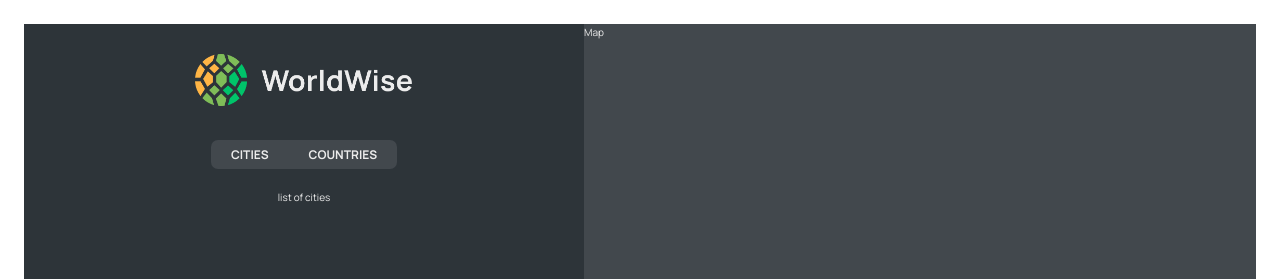
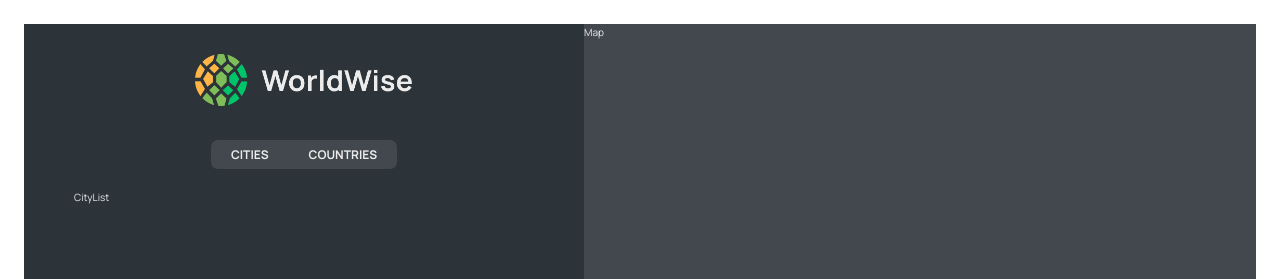
Before and after one commit to irabruce10/wordWise, a React (Vite) app: page /app in a window 1280 px wide. Shown: the top 279 px of the page. Built offline with nearby package versions, Linux system fonts and the light colour scheme.

Commit message:
routing and spa

```diff
--- a/src/App.jsx
+++ b/src/App.jsx
@@ -5,6 +5,7 @@
 import PageNotFound from "./pages/PageNotFound";
 import Login from "./pages/Login";
 import AppLayout from "./pages/AppLayout";
+import CityList from "./components/CityList";
 
 function App() {
   return (
@@ -16,8 +17,8 @@
           <Route path="pricing" element={<Pricing />} />
           <Route path="login" element={<Login />} />
           <Route path="app" element={<AppLayout />}>
-            <Route index element={<p>list of cities</p>} />
-            <Route path="cities" element={<p>list of cities</p>} />
+            <Route index element={<CityList />} />
+            <Route path="cities" element={<CityList />} />
             <Route path="countries" element={<p>list of countries</p>} />
             <Route path="form" element={<p>Form</p>} />
           </Route>
--- /dev/null
+++ b/src/components/CityList.jsx
@@ -0,0 +1,7 @@
+import styles from "./CityList.module.css";
+
+function CityList() {
+  return <ul className={styles.cityList}>CityList</ul>;
+}
+
+export default CityList;
```
